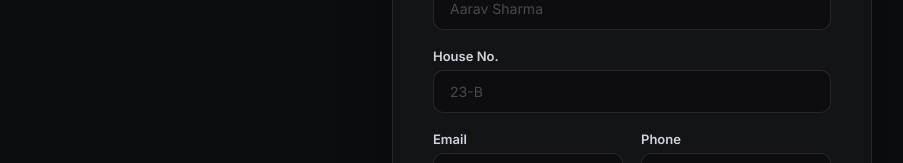
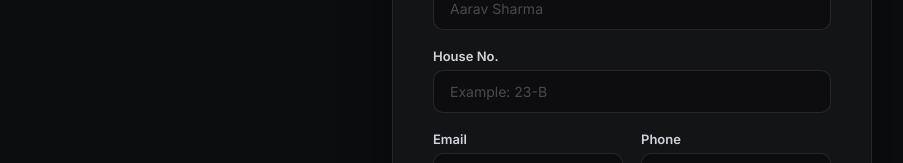
Before and after one commit to vineet-maurya/frontend-SMS-Society-Maintenance-System-, a React app: page /signup in a window 1280 px wide. Shown: the part 293-456 px from the top of the page, without its empty margins (8-911 px from the left). Built offline with nearby package versions, Linux system fonts and the light colour scheme; the HTML template or start-up script is replaced by a standard one.

Commit message:
Placeholder Changed

```diff
--- a/src/components/SignupPage.jsx
+++ b/src/components/SignupPage.jsx
@@ -96,7 +96,7 @@ export default function SignupPage({ onSignup }) {
               type="text"
               name="houseNo"
               className="auth-input"
-              placeholder="23-B"
+              placeholder="Example: 23-B"
               value={form.houseNo}
               onChange={handleChange}
               required
```
